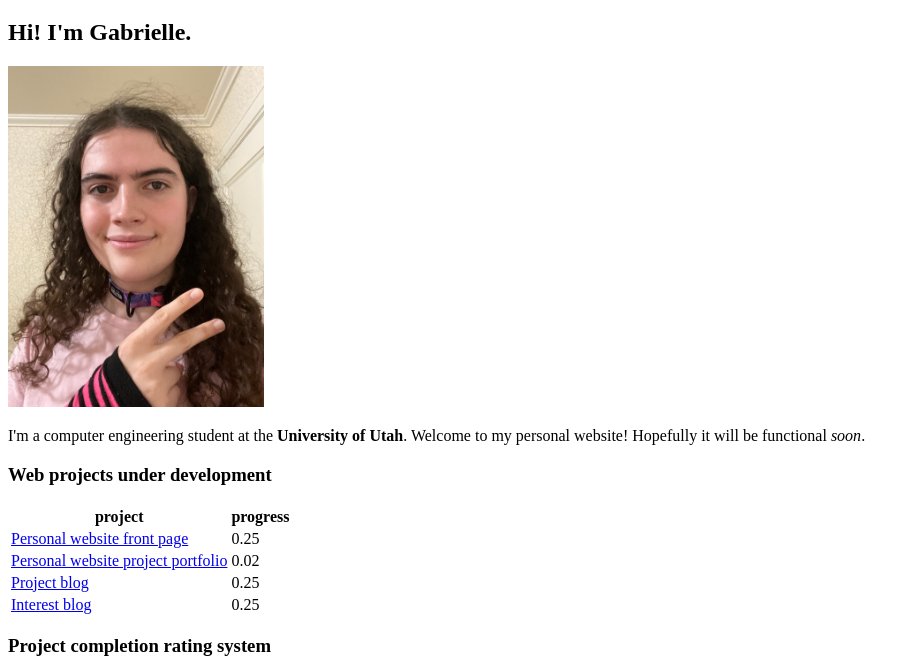
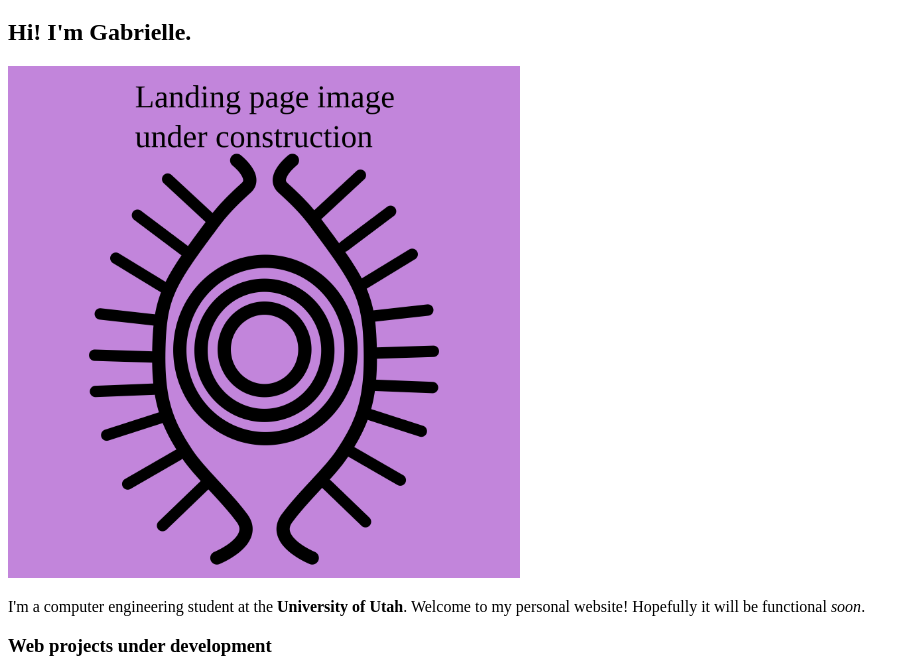
Before and after one commit to GabrielleShull/GabrielleShull.github.io, a plain HTML site: page index.html in a window 1280 px wide. Shown: the part 61-733 px from the top of the page, without its empty margins (0-920 px from the left). Drawn offline with Linux system fonts and the light colour scheme.

Commit message:
first privacy update

```diff
--- a/index.html
+++ b/index.html
@@ -9,7 +9,7 @@
   <body>
     <h1>Site under construction.</h1>
     <h2>Hi! I'm Gabrielle.</h2>
-    <img src="collar+peace.jpg" alt="Me after getting my favorite collar." width="256">
+    <img src="landing+picture.png" alt="Placeholder for a landing picture (maybe showing screenshots from my personal projects)." width="512">
     <p>
       I'm a computer engineering student at the <strong>University of Utah</strong>. Welcome to my personal website! Hopefully it will be functional <em>soon</em>.
     </p>
```
Also changed, not shown: front+page.html (+1 -1 lines), collar+peace.jpg (deleted), landing+picture.png (added).
